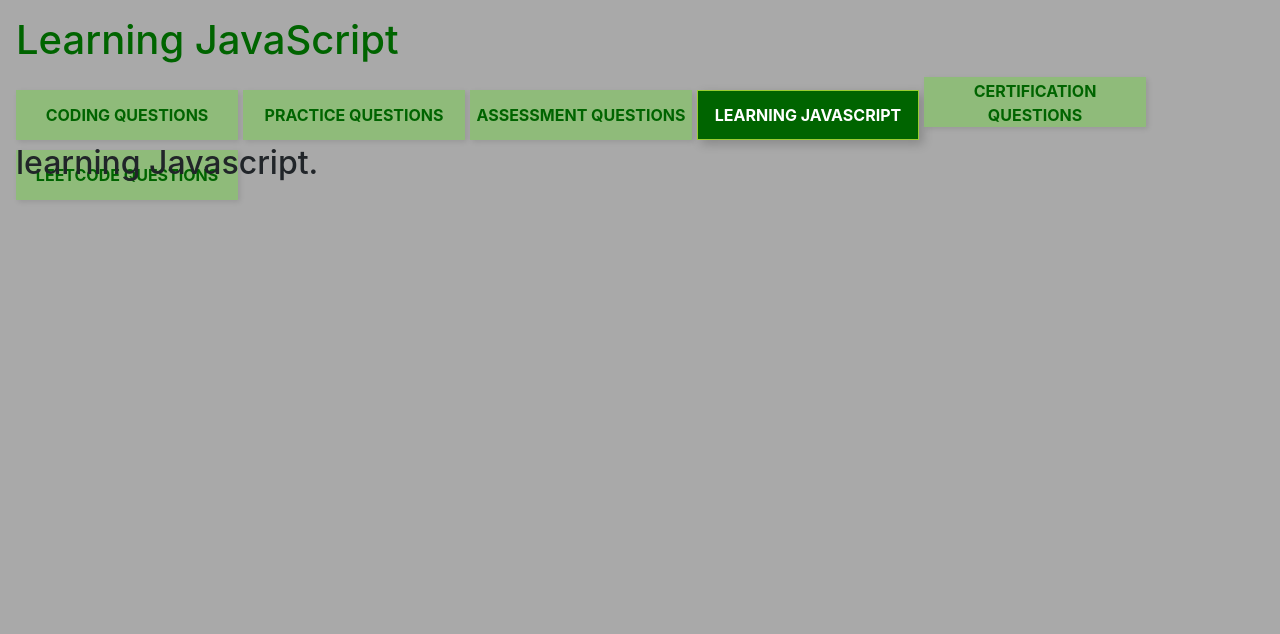
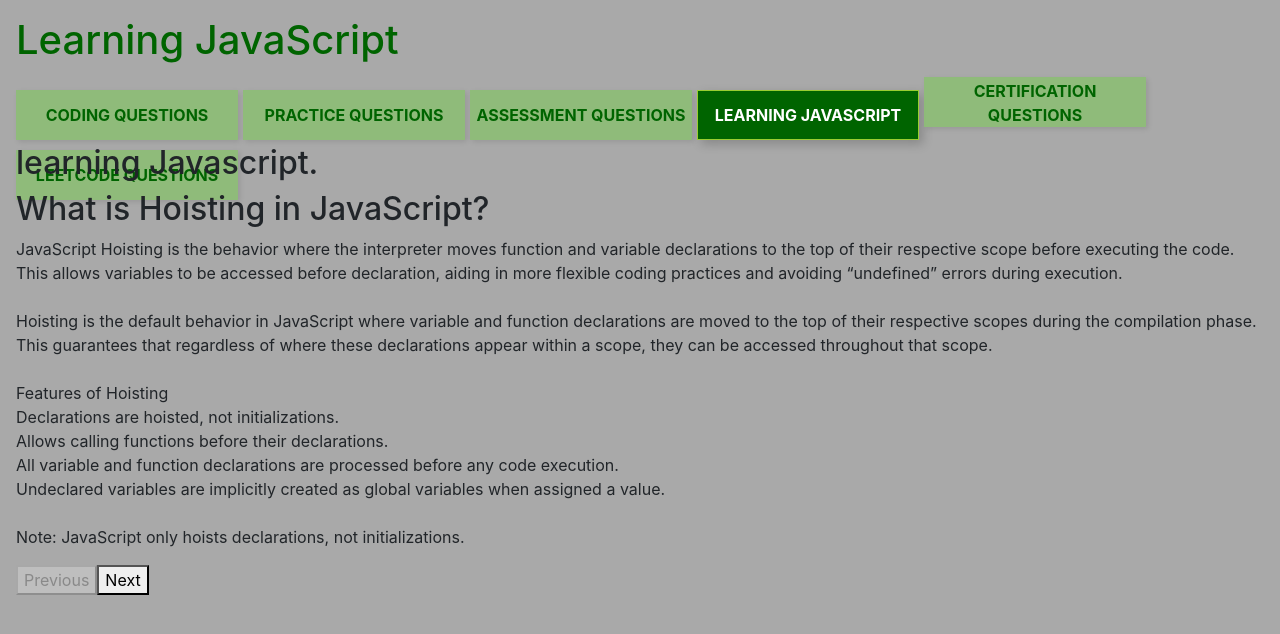
Before and after one commit to Siddharthbeniwal/Practice, a React (Create React App) app: page /learning-javascript in a window 1280 px wide. Shown: the top 634 px of the page. Built offline with nearby package versions, Linux system fonts and the light colour scheme.

Commit message:
Q.11 In the given array, find the pattern and print the next 'n' numbers in that pattern.

```diff
--- a/src/practiceQuestions/learningJavascript.js
+++ b/src/practiceQuestions/learningJavascript.js
@@ -1,9 +1,62 @@
-import React from "react";
+import React, { useState } from 'react';
 
 export default function learningJavascript() {
+
+  const Q1 = "What is Hoisting in JavaScript?";
+  const A1 =
+  `JavaScript Hoisting is the behavior where the interpreter moves function and variable declarations to the top of their respective scope before executing the code. This allows variables to be accessed before declaration, aiding in more flexible coding practices and avoiding “undefined” errors during execution.
+
+  Hoisting is the default behavior in JavaScript where variable and function declarations are moved to the top of their respective scopes during the compilation phase. This guarantees that regardless of where these declarations appear within a scope, they can be accessed throughout that scope.
+
+  Features of Hoisting
+  Declarations are hoisted, not initializations.
+  Allows calling functions before their declarations.
+  All variable and function declarations are processed before any code execution.
+  Undeclared variables are implicitly created as global variables when assigned a value.
+
+  Note: JavaScript only hoists declarations, not initializations.`;
+
+  console.log(A1);
+  // Sample data: List of questions and answers
+  const questionsData = [
+    { question: Q1, answer: A1 },
+    { question: 'What is a state in React?', answer: 'State is an object that determines the behavior of a component.' },
+    { question: 'What are props in React?', answer: 'Props are inputs to components, passed as arguments.' },
+  ];
+
+  // State to track the current question index
+  const [currentIndex, setCurrentIndex] = useState(0);
+
+  // Handler for the Next button
+  const handleNext = () => {
+    if (currentIndex < questionsData.length - 1) {
+      setCurrentIndex(currentIndex + 1);
+    }
+  };
+
+  // Handler for the Previous button
+  const handlePrevious = () => {
+    if (currentIndex > 0) {
+      setCurrentIndex(currentIndex - 1);
+    }
+  };
+
   return (
     <div>
       <h2>learning Javascript.</h2>
+
+      <div>
+        <h2>{questionsData[currentIndex].question}</h2>
+        <p style={{ whiteSpace: 'pre-line' }}>{questionsData[currentIndex].answer}</p>
+      </div>
+      <div>
+        <button onClick={handlePrevious} disabled={currentIndex === 0}>
+          Previous
+        </button>
+        <button onClick={handleNext} disabled={currentIndex === questionsData.length - 1}>
+          Next
+        </button>
+      </div>
     </div>
   );
 }
```
Also changed, not shown: src/practiceQuestions/codingQuestions.js (+31 -0 lines).
